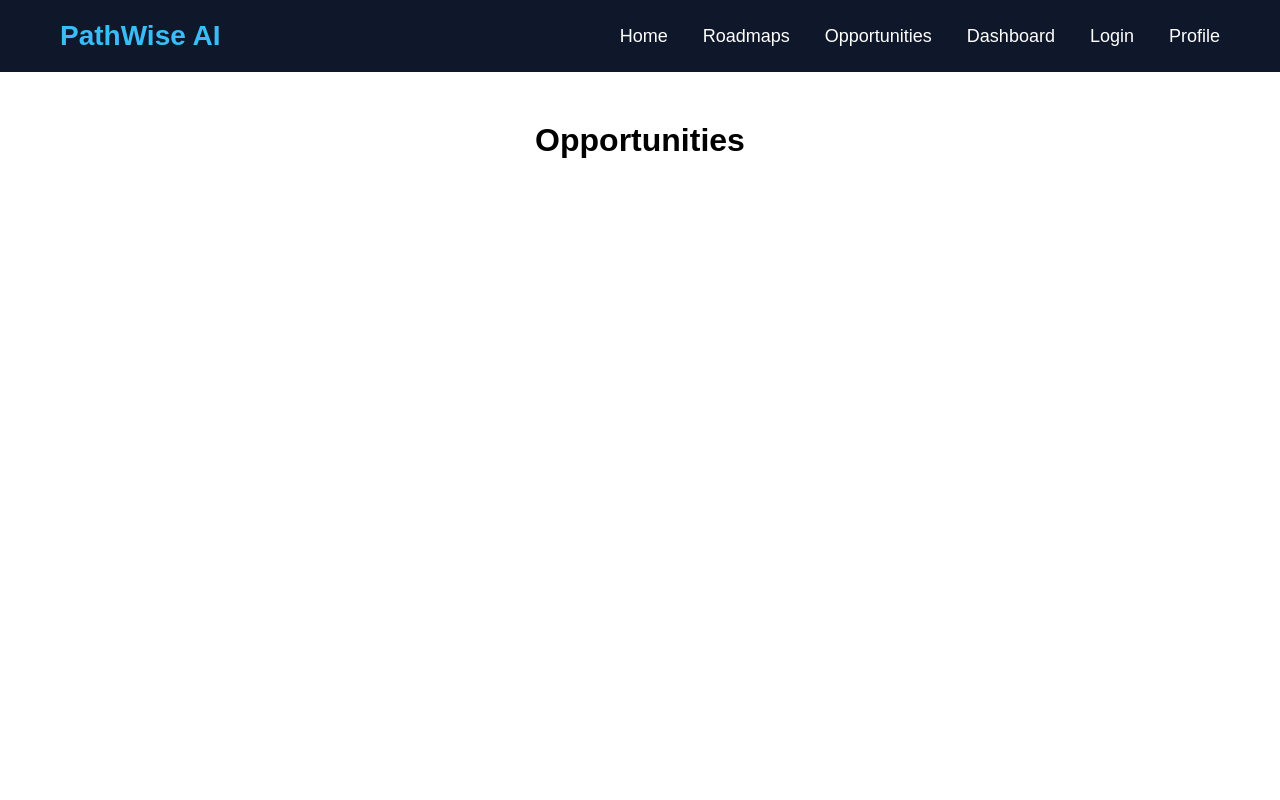
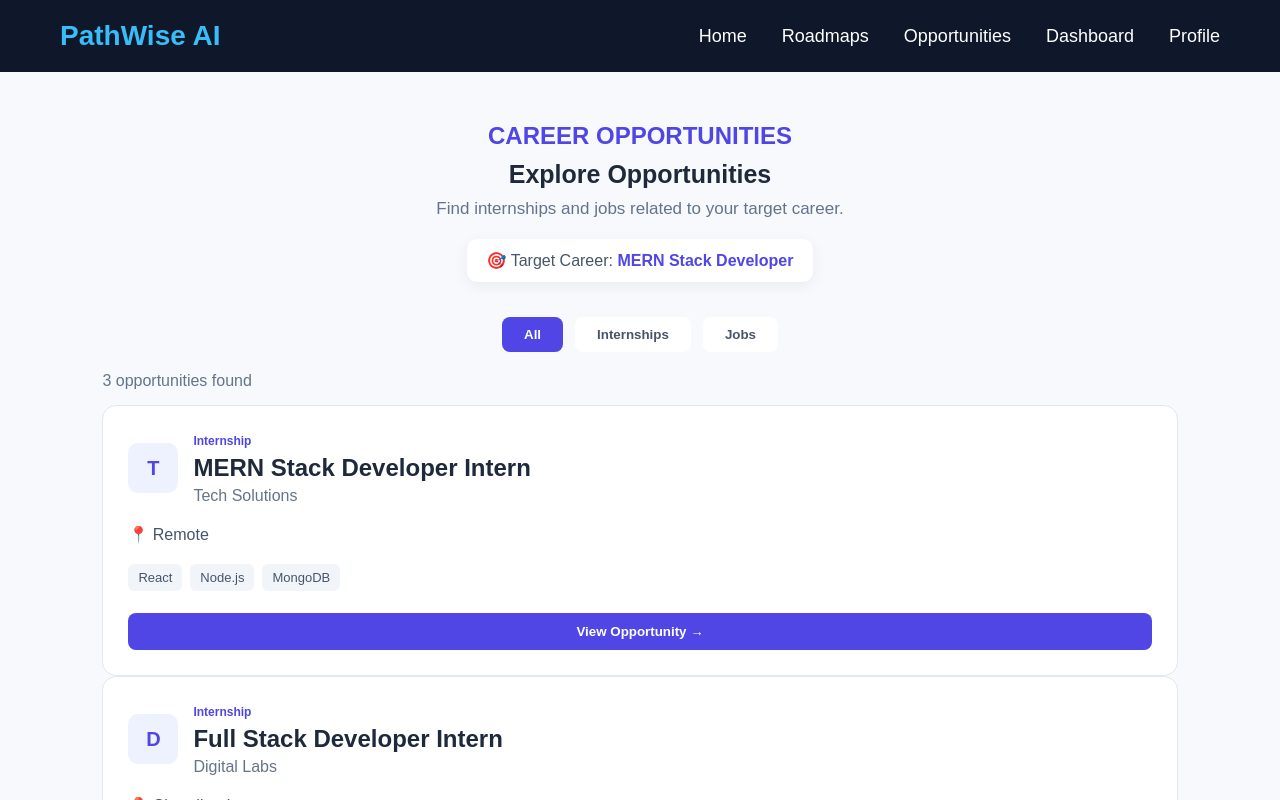
Before and after one commit to Akhu2007/career-roadmap-platform, a React (Vite) app: page /opportunities in a window 1280 px wide. Shown: the top 800 px of the page. Built offline with nearby package versions, Linux system fonts and the light colour scheme.

Commit message:
Add Opportunities Section

```diff
--- a/src/components/Navbar.jsx
+++ b/src/components/Navbar.jsx
@@ -25,10 +25,6 @@ function Navbar() {
           </li>
 
           <li>
-            <Link to="/login">Login</Link>
-          </li>
-
-          <li>
             <Link to="/profile">Profile</Link>
           </li>
         </ul>
--- /dev/null
+++ b/src/css/opportunities.css
@@ -0,0 +1,198 @@
+.opportunities-page {
+  min-height: 100vh;
+  padding: 50px 8%;
+  background: #f7f9fc;
+}
+
+.opportunities-hero {
+  text-align: center;
+  margin-bottom: 35px;
+}
+
+.opportunities-hero span {
+  color: #4f46e5;
+  font-weight: 700;
+  font-size: 24px;
+}
+
+.opportunities-hero h1 {
+  font-size: 25px;
+  margin: 10px 0;
+  color: #1e293b;
+}
+
+.opportunities-hero p {
+  color: #64748b;
+  font-size: 17px;
+}
+
+.target-career {
+  display: inline-block;
+  margin-top: 20px;
+  padding: 12px 20px;
+  background: white;
+  border-radius: 10px;
+  box-shadow: 0 4px 15px rgba(0, 0, 0, 0.06);
+  color: #475569;
+}
+
+.target-career strong {
+  color: #4f46e5;
+}
+
+.opportunity-filters {
+  display: flex;
+  justify-content: center;
+  gap: 12px;
+  margin-bottom: 20px;
+}
+
+.opportunity-filters button {
+  border: none;
+  padding: 10px 22px;
+  border-radius: 8px;
+  background: white;
+  color: #475569;
+  cursor: pointer;
+  font-weight: 600;
+}
+
+.opportunity-filters button:hover {
+  background: #eef2ff;
+}
+
+.opportunity-filters .active-filter {
+  background: #4f46e5;
+  color: white;
+}
+
+.opportunity-count {
+  max-width: 1100px;
+  margin: 0 auto 15px;
+  color: #64748b;
+}
+
+.opportunity-list {
+  max-width: 1100px;
+  margin: auto;
+  display: grid;
+  grid-template-columns: repeat(2, 1fr);
+  gap: 20px;
+}
+
+.opportunity-card {
+  background: white;
+  padding: 25px;
+  border-radius: 14px;
+  border: 1px solid #e2e8f0;
+  transition: 0.2s;
+}
+
+.opportunity-card:hover {
+  transform: translateY(-3px);
+  box-shadow: 0 8px 25px rgba(0, 0, 0, 0.08);
+}
+
+.opportunity-header {
+  display: flex;
+  gap: 15px;
+  align-items: center;
+}
+
+.company-icon {
+  width: 50px;
+  height: 50px;
+  border-radius: 10px;
+  background: #eef2ff;
+  color: #4f46e5;
+  display: flex;
+  align-items: center;
+  justify-content: center;
+  font-size: 20px;
+  font-weight: 700;
+}
+
+.opportunity-type {
+  color: #4f46e5;
+  font-size: 12px;
+  font-weight: 700;
+}
+
+.opportunity-card h2 {
+  margin: 5px 0;
+  color: #1e293b;
+}
+
+.opportunity-card p {
+  margin: 0;
+  color: #64748b;
+}
+
+.opportunity-location {
+  margin: 20px 0;
+  color: #475569;
+}
+
+.opportunity-skills {
+  display: flex;
+  flex-wrap: wrap;
+  gap: 8px;
+  margin-bottom: 22px;
+}
+
+.opportunity-skills span {
+  padding: 6px 10px;
+  background: #f1f5f9;
+  border-radius: 6px;
+  font-size: 13px;
+  color: #475569;
+}
+
+.view-opportunity {
+  width: 100%;
+  padding: 11px;
+  border: none;
+  border-radius: 8px;
+  background: #4f46e5;
+  color: white;
+  font-weight: 600;
+  cursor: pointer;
+}
+
+.view-opportunity:hover {
+  background: #4338ca;
+}
+
+.no-opportunities {
+  grid-column: 1 / -1;
+  text-align: center;
+  padding: 60px;
+  background: white;
+  border-radius: 14px;
+}
+
+.no-opportunities div {
+  font-size: 40px;
+}
+
+.no-opportunities h2 {
+  color: #1e293b;
+}
+
+.no-opportunities p {
+  color: #64748b;
+}
+
+@media (max-width: 700px) {
+  .opportunities-page {
+    padding: 30px 5%;
+  }
+
+  .opportunities-hero h1 {
+    font-size: 30px;
+  }
+
+  .opportunity-list {
+    grid-template-columns: 1fr;
+  }
+}
--- /dev/null
+++ b/src/data/opportunities.js
@@ -0,0 +1,80 @@
+const opportunities = [
+  {
+    id: 1,
+    title: "MERN Stack Developer Intern",
+    company: "Tech Solutions",
+    location: "Remote",
+    type: "Internship",
+    career: "MERN Stack Developer",
+    skills: ["React", "Node.js", "MongoDB"],
+    link: "#",
+  },
+
+  {
+    id: 2,
+    title: "Full Stack Developer Intern",
+    company: "Digital Labs",
+    location: "Chandigarh",
+    type: "Internship",
+    career: "MERN Stack Developer",
+    skills: ["JavaScript", "React", "Node.js"],
+    link: "#",
+  },
+
+  {
+    id: 3,
+    title: "Junior MERN Developer",
+    company: "Startup Technologies",
+    location: "Remote",
+    type: "Job",
+    career: "MERN Stack Developer",
+    skills: ["React", "Express", "MongoDB"],
+    link: "#",
+  },
+
+  {
+    id: 4,
+    title: "Java Developer Intern",
+    company: "Software Solutions",
+    location: "Bangalore",
+    type: "Internship",
+    career: "Java Developer",
+    skills: ["Java", "SQL", "Spring Boot"],
+    link: "#",
+  },
+
+  {
+    id: 5,
+    title: "Java Software Developer",
+    company: "Enterprise Systems",
+    location: "Pune",
+    type: "Job",
+    career: "Java Developer",
+    skills: ["Java", "SQL", "Git"],
+    link: "#",
+  },
+
+  {
+    id: 6,
+    title: "Frontend Developer Intern",
+    company: "Web Technologies",
+    location: "Remote",
+    type: "Internship",
+    career: "Frontend Developer",
+    skills: ["HTML", "CSS", "JavaScript", "React"],
+    link: "#",
+  },
+
+  {
+    id: 7,
+    title: "Frontend Developer",
+    company: "Creative Digital",
+    location: "Chandigarh",
+    type: "Job",
+    career: "Frontend Developer",
+    skills: ["HTML", "CSS", "JavaScript", "React"],
+    link: "#",
+  },
+];
+
+export default opportunities;
--- a/src/pages/Dashboard.jsx
+++ b/src/pages/Dashboard.jsx
@@ -2,6 +2,8 @@ import React from "react";
 import Navbar from "../components/Navbar";
 import "../css/dashboard.css";
 function Dashboard() {
+  const name = localStorage.getItem("userName") || "User";
+  const career = localStorage.getItem("targetCareer") | "MERN STack Developer";
   return (
     <>
       <Navbar />
--- a/src/pages/Opportunities.jsx
+++ b/src/pages/Opportunities.jsx
@@ -1,12 +1,115 @@
 import React from "react";
+import { useState } from "react";
 import Navbar from "../components/Navbar";
+import opportunities from "../data/opportunities";
+import "../css/opportunities.css";
 
 function Opportunities() {
+  const [filter, setFilter] = useState("All");
+  const career = localStorage.getItem("targetCareer") || "MERN Stack Developer";
+
+  const filteredOpportunities = opportunities.filter((opportunity) => {
+    const careerMatch = opportunity.career === career;
+
+    if (filter == "All") {
+      return careerMatch;
+    }
+    return careerMatch && opportunity.type === filter;
+  });
+
   return (
     <>
       <Navbar />
-      <div style={{ padding: "50px", textAlign: "center" }}>
-        <h1>Opportunities</h1>
+
+      <div className="opportunities-page">
+        <section className="opportunities-hero">
+          <span>CAREER OPPORTUNITIES</span>
+          <h1>Explore Opportunities</h1>
+
+          <p>Find internships and jobs related to your target career.</p>
+
+          <div className="target-career">
+            🎯 Target Career: <strong>{career}</strong>
+          </div>
+        </section>
+
+        <div className="opportunity-filters">
+          <button
+            className={filter === "All" ? "active-filter" : ""}
+            onClick={() => setFilter("All")}
+          >
+            All
+          </button>
+
+          <button
+            className={filter === "Internship" ? "active-filter" : ""}
+            onClick={() => setFilter("Internship")}
+          >
+            Internships
+          </button>
+
+          <button
+            className={filter === "Job" ? "active-filter" : ""}
+            onClick={() => setFilter("Job")}
+          >
+            Jobs
+          </button>
+        </div>
+
+        <div className="opportunity-count">
+          {filteredOpportunities.length} opportunities found
+        </div>
+
+        <div className="opportunity-lists">
+          {filteredOpportunities.length > 0 ? (
+            filteredOpportunities.map((opportunity) => (
+              <div className="opportunity-card" key={opportunity.id}>
+                <div className="opportunity-header">
+                  <div className="company-icon">
+                    {opportunity.company.charAt(0)}
+                  </div>
+
+                  <div>
+                    <span className="opportunity-type">{opportunity.type}</span>
+
+                    <h2>{opportunity.title}</h2>
+
+                    <p>{opportunity.company}</p>
+                  </div>
+                </div>
+                <div className="opportunity-location">
+                  📍 {opportunity.location}
+                </div>
+
+                <div className="opportunity-skills">
+                  {opportunity.skills.map((skill) => (
+                    <span key={skill}>{skill}</span>
+                  ))}
+                </div>
+
+                <button
+                  className="view-opportunity"
+                  onClick={() => {
+                    window.open(opportunity.link, "_blank");
+                  }}
+                >
+                  View Opportunity →
+                </button>
+              </div>
+            ))
+          ) : (
+            <div className="no-opportunities">
+              <div>🔍</div>
+
+              <h2>No opportunities found</h2>
+
+              <p>
+                We couldn't find opportunities for your selected career and
+                filter.
+              </p>
+            </div>
+          )}
+        </div>
       </div>
     </>
   );
```
